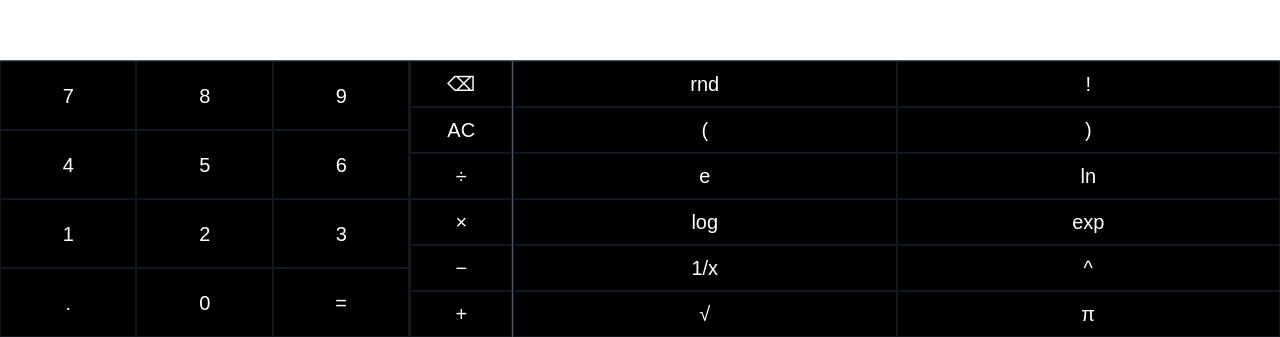
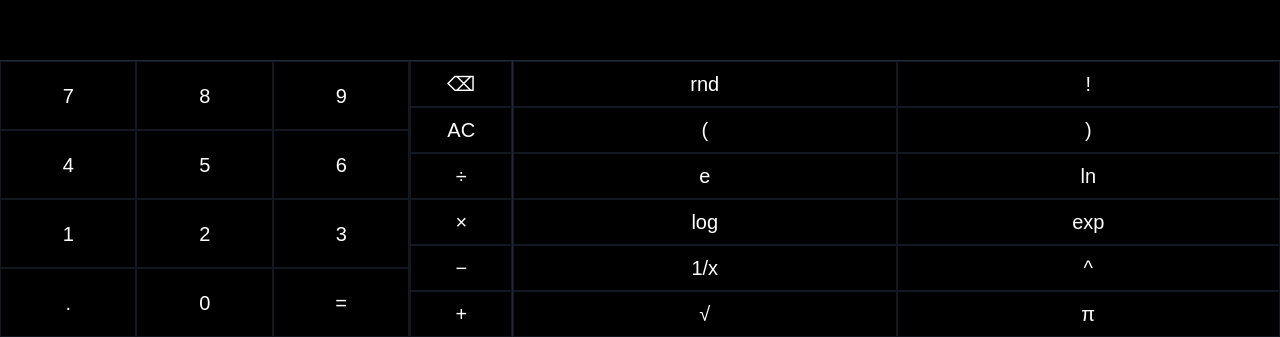
Before and after one commit to saadalisajjad/Calculator, a React (Vite) app: page / in a window 1280 px wide. Shown: the part 463-800 px from the top of the page. Built offline with nearby package versions, Linux system fonts and the light colour scheme.

Commit message:
fixed the issue

```diff
--- a/src/App.jsx
+++ b/src/App.jsx
@@ -8,14 +8,10 @@ import gsap from 'gsap';
 const App = () => {
   const { expression, result, liveResult, addToExpression, clearExpression, deleteLast, calculateResult } = useCalculator();
 
-  // States for panel management
   const [panelState, setPanelState] = useState(0);
-  const [isGoingBack, setIsGoingBack] = useState(false);
-
   const displayAreaRef = useRef(null);
   const scientificPanelRef = useRef(null);
 
-  // Initial setup for mobile peek (Positioning panel at the edge)
   useEffect(() => {
     if (scientificPanelRef.current && window.innerWidth < 768) {
       const panelWidth = scientificPanelRef.current.offsetWidth;
@@ -23,7 +19,6 @@ const App = () => {
     }
   }, []);
 
-  // Animation logic using GSAP
   useEffect(() => {
     if (!scientificPanelRef.current || window.innerWidth >= 768) return;
     const panelWidth = scientificPanelRef.current.offsetWidth;
@@ -34,17 +29,33 @@ const App = () => {
     }
   }, [panelState]);
 
-
   const handlePanelToggle = () => {
     setPanelState((prev) => (prev === 0 ? 1 : 0));
   };
 
+  // Nayi logic: Jab number dabe ga
   const handleAction = (val) => {
+    // Agar result pehle se maujood hai toh usay saaf kar ke naya shuru karo
+    if (result) {
+      clearExpression();
+    }
+
     addToExpression(val);
+
+    // Teal flash effect for feedback
     gsap.fromTo(displayAreaRef.current,
-      { backgroundColor: "rgba(0, 121, 107, 0.1)" },
+      { backgroundColor: "rgba(0, 152, 170, 0.15)" },
       { backgroundColor: "transparent", duration: 0.4, ease: "power1.out" }
     );
+  };
+
+  // Nayi logic: Jab '=' dabe ga
+  const handleCalculate = () => {
+    if (expression.length > 0) {
+      calculateResult();
+      // Yahan input ko foran gaib karne ke liye hum Display logic use karein ge
+      // jo pehle batayi thi, ya hook se expression clear kar dein
+    }
   };
 
   const handleDeleteAction = () => {
@@ -57,30 +68,30 @@ const App = () => {
 
   return (
     <div
-      className="w-full bg-white dark:bg-black flex flex-col font-[Arial]"
+      className="w-full bg-black flex flex-col font-[Arial]"
       style={{ height: '100dvh', overflow: 'hidden', maxWidth: '100vw' }}
     >
       {/* Display Area */}
-      <div ref={displayAreaRef} className="flex-1 overflow-hidden transition-all">
+      <div ref={displayAreaRef} className="flex-1 overflow-hidden transition-all bg-black">
         <Display expression={expression} result={result} liveResult={liveResult} />
       </div>
 
       {/* Controls Container */}
-      <div className="w-full bg-[#3c4043] dark:bg-[#0a0a0a] flex-shrink-0">
+      <div className="w-full bg-black flex-shrink-0">
 
-        {/* MOBILE VIEW (Standard Keypad + Floating Scientific Panel) */}
-        <div className="relative md:hidden border-t border-gray-600 dark:border-gray-800">
-          <div className="pr-7"> {/* Padding for the peek strip */}
+        {/* MOBILE VIEW */}
+        <div className="relative md:hidden border-t border-gray-800">
+          <div className="pr-7 bg-black">
             <Keypad
               onAction={handleAction}
-              onCalculate={calculateResult}
+              onCalculate={handleCalculate}
               onClear={clearExpression}
               onDelete={handleDeleteAction}
             />
           </div>
           <div
             ref={scientificPanelRef}
-            className="absolute top-0 right-0 h-full w-[80%] bg-[#00796b] dark:bg-[#004d40] overflow-hidden z-50 shadow-2xl"
+            className="absolute top-0 right-0 h-full w-[80%] bg-black overflow-hidden z-50 shadow-2xl"
           >
             <ScientificPanel
               onAction={handleAction}
@@ -91,17 +102,17 @@ const App = () => {
           </div>
         </div>
 
-        {/* DESKTOP VIEW (Side-by-Side Keypad and Scientific Panel) */}
-        <div className="hidden md:flex w-full border-t border-gray-600 dark:border-gray-800">
-          <div className="w-[40%]">
+        {/* DESKTOP VIEW */}
+        <div className="hidden md:flex w-full border-t border-gray-800">
+          <div className="w-[40%] bg-black">
             <Keypad
               onAction={handleAction}
-              onCalculate={calculateResult}
+              onCalculate={handleCalculate}
               onClear={clearExpression}
               onDelete={handleDeleteAction}
             />
           </div>
-          <div className="w-[60%] border-l border-gray-600 dark:border-gray-800 bg-[#00796b] dark:bg-[#004d40]">
+          <div className="w-[60%] border-l border-gray-800 bg-black">
             <ScientificPanel
               onAction={handleAction}
               onDelete={handleDeleteAction}
```
